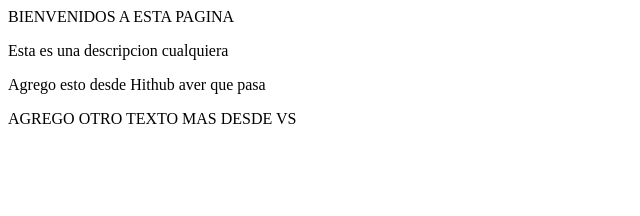
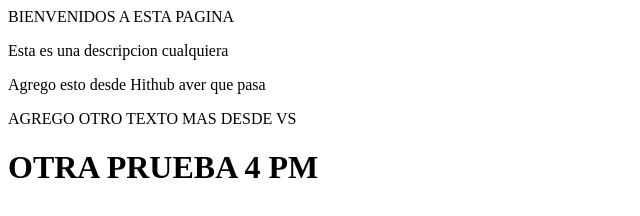
Before and after one commit to BalwinLadino/Nueva_Exploracion, a plain HTML site: page index.html in a window 1280 px wide. Shown: the whole page, without its empty margins (0-640 px from the left). Drawn offline with Linux system fonts and the light colour scheme.

Commit message:
Update index.html

```diff
--- a/index.html
+++ b/index.html
@@ -11,5 +11,6 @@
     <p>Esta es una descripcion cualquiera</p>
     <p>Agrego esto desde Hithub aver que pasa</p>
     <p2>AGREGO OTRO TEXTO MAS DESDE VS</p2>
+    <h1> OTRA PRUEBA 4 PM <h2>
   </body>
 </html>
```
